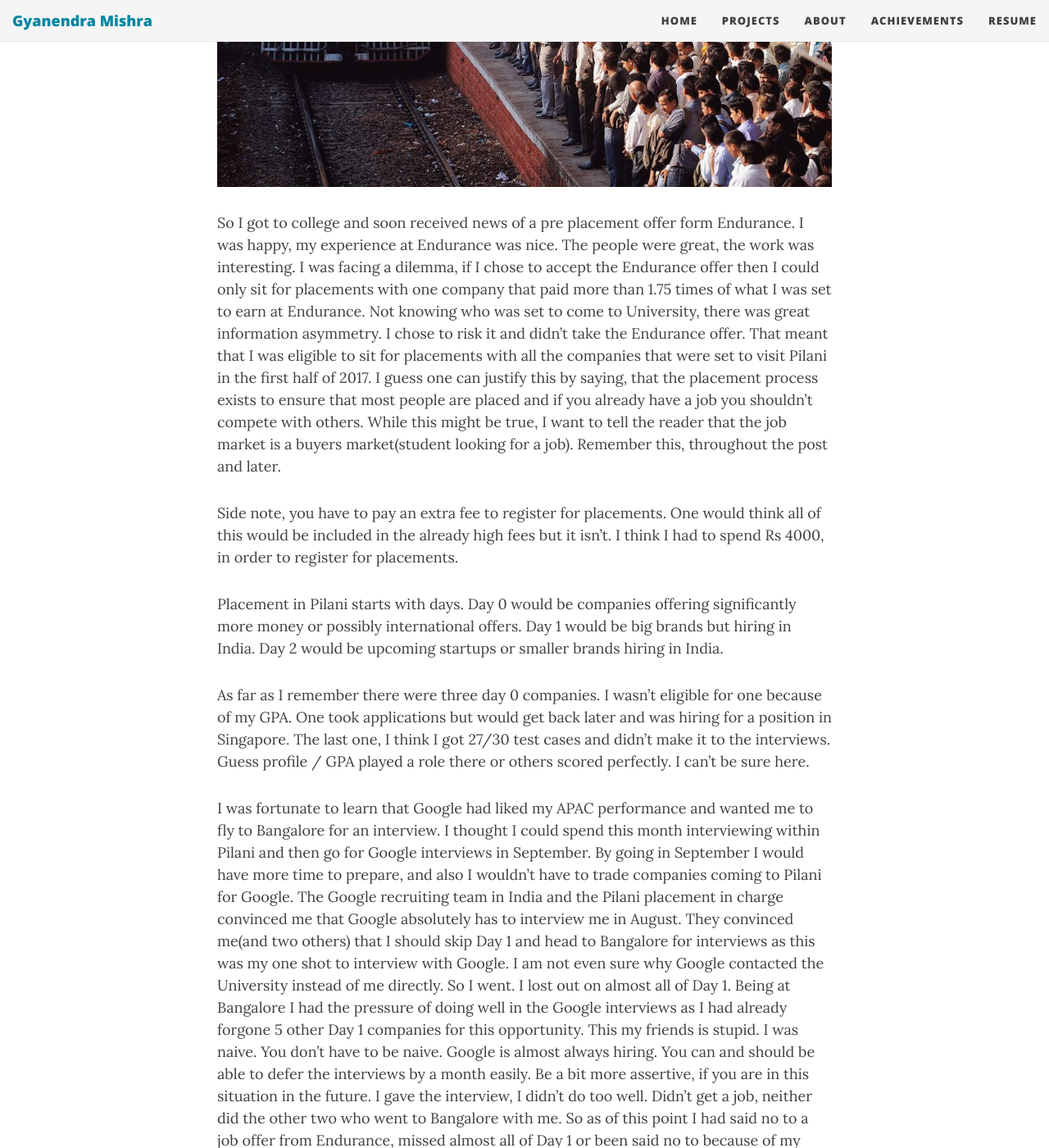
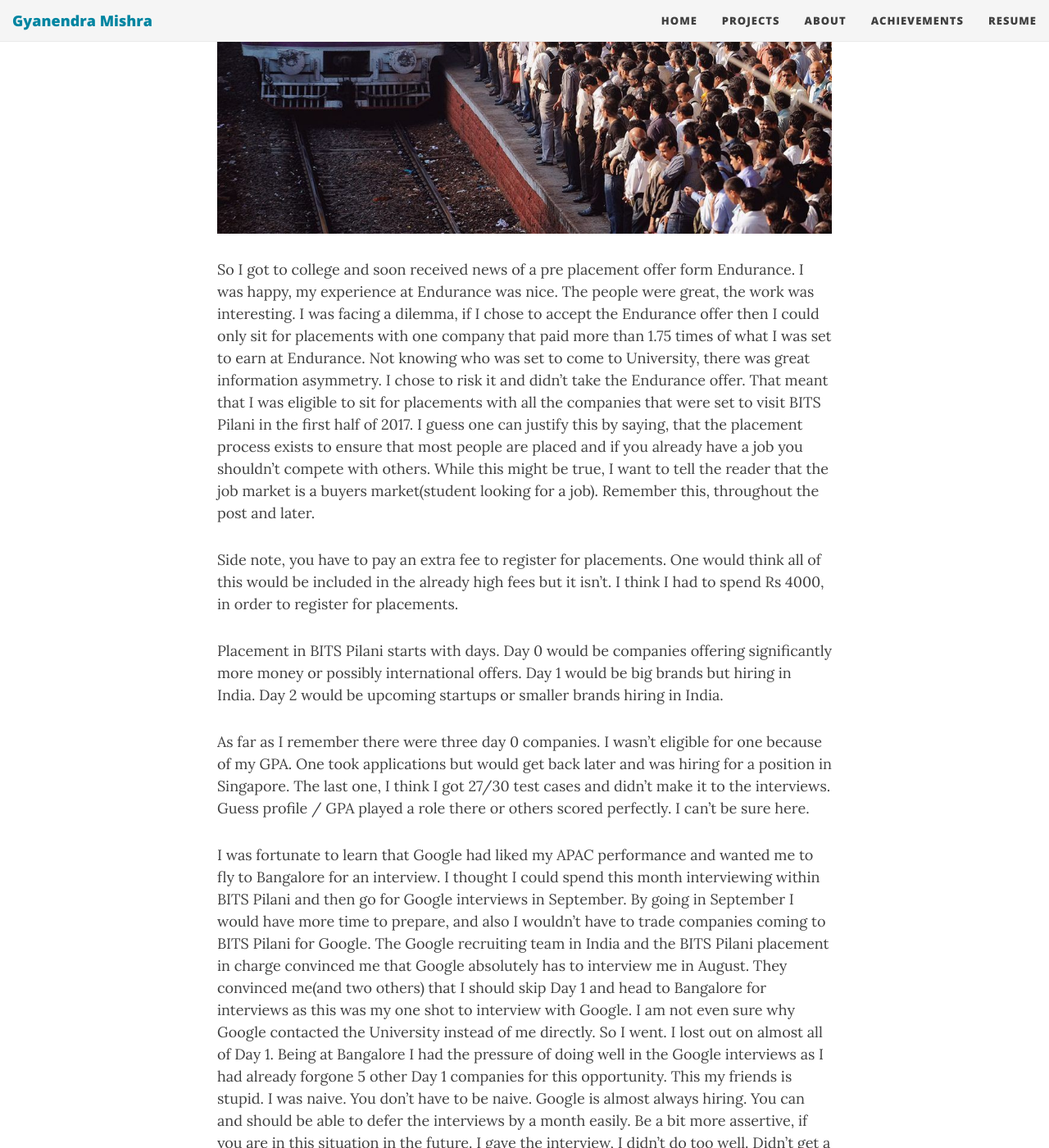
Before and after one commit to h4ck3rk3y/h4ck3rk3y.github.io, a Jekyll site: the page built from _posts/2020-08-08-college-placements-india.md, in a window 1280 px wide and 1400 px high, scrolled down 1728 px. Shown: the whole window at 82% size. Built offline with Jekyll 4.4.1, drawn with Linux system fonts in a browser that asks for light colours; nearby versions of some CDN libraries; comment, search, counter and statistics services are not loaded; some of the changed text lies outside the part shown.

Commit message:
more content

```diff
--- a/_posts/2020-08-08-college-placements-india.md
+++ b/_posts/2020-08-08-college-placements-india.md
@@ -25,7 +27,7 @@
 to get that changed.
 
 **Practice School**: At BITS you do two internships, Practice School 1(PS1) and Practice School 2(PS2). PS1 is after the second year and covers two months of summer holidays. Its a _paid internship_, a student pays
-Pilani for the privilege and almost always makes no money. For the current academic year a student pays Rs 65k for PS1. PS2 is an internship that you do in one of your last two semesters in Pilani. This is also a _paid internship_ but for an entire semester and with good companies, a student pays for this as well but also makes money. Most Software Engineering PS2 students probably break even, or come out positive post Practice School. PS2 also leads to job offers, so its not all bad. They select based on GPA though.
+Pilani for the privilege and almost always makes no money. For the current academic year a student pays Rs 65k for PS1. PS2 is an internship that you do in one of your last two semesters in BITS Pilani. This is also a _paid internship_ but for an entire semester and with good companies, a student pays for this as well but also makes money. Most Software Engineering PS2 students probably break even, or come out positive post Practice School. PS2 also leads to job offers, so its not all bad. They select based on GPA though.
 
 **Placements**: For foreign readers. Placements are campus days in colleges, lots of companies visit colleges and people apply in bulk.
 
@@ -35,18 +37,18 @@
 
 So I got to college and soon received news of a pre placement offer form Endurance. I was happy, my experience at Endurance was nice. The people were great, the work was interesting. I was facing a dilemma,
 if I chose to accept the Endurance offer then I could only sit for placements with one company that paid more than 1.75 times of what I was set to earn at Endurance. Not knowing who was set to come to University,
-there was great information asymmetry. I chose to risk it and didn't take the Endurance offer. That meant that I was eligible to sit for placements with all the companies that were set to visit Pilani in the first
+there was great information asymmetry. I chose to risk it and didn't take the Endurance offer. That meant that I was eligible to sit for placements with all the companies that were set to visit BITS Pilani in the first
 half of 2017. I guess one can justify this by saying, that the placement process exists to ensure that most people are placed and if you already have a job you shouldn't compete with others. While this might be true, I want to tell the reader that the job market is a buyers market(student looking for a job). Remember this, throughout the post and later.
 
 Side note, you have to pay an extra fee to register for placements. One would think all of this would be included in the already high fees but it isn't. I think I had to spend Rs 4000, in order to register for placements.
 
-Placement in Pilani starts with days. Day 0 would be companies offering significantly more  money or possibly international offers. Day 1 would be big brands but hiring in India. Day 2 would be upcoming startups
+Placement in BITS Pilani starts with days. Day 0 would be companies offering significantly more  money or possibly international offers. Day 1 would be big brands but hiring in India. Day 2 would be upcoming startups
 or smaller brands hiring in India.
 
 As far as I remember there were three day 0 companies. I wasn't eligible for one because of my GPA. One took applications but would get back later and was hiring for a position in Singapore. The last one, I think I got 27/30 test cases and didn't make it to the interviews. Guess profile / GPA played a role there or others scored perfectly. I can't be sure here.
 
-I was fortunate to learn that Google had liked my APAC performance and wanted me to fly to Bangalore for an interview. I thought I could spend this month interviewing within Pilani and then go for Google interviews
-in September. By going in September I would have more time to prepare, and also I wouldn't have to trade companies coming to Pilani for Google. The Google recruiting team in India and the Pilani placement in charge convinced me that Google absolutely has to interview me in August. They convinced me(and two others) that I should skip Day 1 and head to Bangalore for interviews as this was my one shot to interview with Google. I am not even sure why Google contacted the University instead of me directly. So I went. I lost out on almost all of Day 1. Being at Bangalore I had the pressure of doing well in the Google interviews as I had already forgone 5 other Day 1 companies for this opportunity. This my friends is stupid. I was naive. You don't have to be naive. Google is almost always hiring. You can and should be able to defer the interviews by a month easily. Be a bit more assertive, if  you are in this situation in the future. I gave the interview, I didn't do too well. Didn't get a job, neither did the other two who went to Bangalore with me. So as of this point I had said no to a job offer from Endurance, missed almost all of Day 1 or been said no to because of my GPA and was waiting to hear back from that one Day 0 job.
+I was fortunate to learn that Google had liked my APAC performance and wanted me to fly to Bangalore for an interview. I thought I could spend this month interviewing within BITS Pilani and then go for Google interviews
+in September. By going in September I would have more time to prepare, and also I wouldn't have to trade companies coming to BITS Pilani for Google. The Google recruiting team in India and the BITS Pilani placement in charge convinced me that Google absolutely has to interview me in August. They convinced me(and two others) that I should skip Day 1 and head to Bangalore for interviews as this was my one shot to interview with Google. I am not even sure why Google contacted the University instead of me directly. So I went. I lost out on almost all of Day 1. Being at Bangalore I had the pressure of doing well in the Google interviews as I had already forgone 5 other Day 1 companies for this opportunity. This my friends is stupid. I was naive. You don't have to be naive. Google is almost always hiring. You can and should be able to defer the interviews by a month easily. Be a bit more assertive, if  you are in this situation in the future. I gave the interview, I didn't do too well. Didn't get a job, neither did the other two who went to Bangalore with me. So as of this point I had said no to a job offer from Endurance, missed almost all of Day 1 or been said no to because of my GPA and was waiting to hear back from that one Day 0 job.
 
 The pressure was immense. Lot of people had already got jobs. I didn't have a job. People were celebrating, throwing placement parties. I was eating food for free. That was nice I guess. I had a call with a senior from college, friend and quiz partner [Sahil Gupta](https://www.linkedin.com/in/sahgup). He was really nice to talk to, he explained that I shouldn't take the rejections/missed opportunities as self validation
 and I should go into the next round with confidence and that I skilled. Again, grateful for having a good senior reach out. I am also grateful for having supporting friends and family, no one ever said I was a in the wrong for not getting placed but people were supportive, most of the anxiety was self imposed.
@@ -84,6 +89,7 @@
 I have other interview experiences from after having a job. I had interviewed with Google again in 2018 for a position in London, that experience was okay. The recruiter was understanding, there was
 no false urgency. Google isn't to blame, the Indian University Placement System is.
 
+To be fair, BITS Placements end up placing a lot of people.
 
 ### Getting back to topic
 
@@ -119,23 +129,27 @@
 In addition to the above I think asking for previous salary should be outlawed in India. You should pay on caliber and not based on what someone earned in the past otherwise if someone has a slow start
 they'll take forever to catch up.
 
-Make a good resume while applying for jobs abroad. The standard Pilani resume has your picture, most jobs abroad don't want your picture as pictures can lead to discrimination. Word your resume properly.
+Make a good resume while applying for jobs abroad. The standard BITS Pilani resume has your picture, most jobs abroad don't want your picture as pictures can lead to discrimination. Word your resume properly.
 If you don't have a high GPA don't mention it. Most places don't care but someone might see a not high GPA and judge your resume.
 
 Having some on line presence and being useful to the Internet helps. I am not twitter famous but if I was, I could simply get a bunch of referrals based on a tweet.
 
 Enjoying programming and having side projects helps as well. Even if the company doesn't explicitly care, you have something to talk about during the interviews and it reflects well. I only got my
-thesis offer in Singapore because of side projects. I only got the job in Singapore(with the startup not the Day 0 Pilani job) because I gave a talk at a meetup.
+thesis offer in Singapore because of side projects. I only got the job in Singapore(with the startup not the Day 0 BITS Pilani job) because I gave a talk at a meetup.
 
 Network and network some more. The only reason I became aware about applying to Bloomberg in London because a classmate wanted some help planning his trip to London for the interview. He knew that I traveled a lot and that I was approachable.
 
 Don't seek validation from job interviews. Prepare and hope for the best. A lot of it is luck.
 
 External recruiters are good people! I am not sure how well this applies to University placements but I found my current job via an external recruiter. I knew about Palantir as a company but I didn't think
-they'd accept my resume. My recruiter referred me and made the process a lot smoother. They can introduce you to good opportunities that you didn't  know existed or could refer you to jobs that you know
+they'd accept my resume. My recruiter referred me and made the process a lot smoother. My recruiter contacted me as some friend told him that I might be looking for a job, again luck. They can introduce you to good opportunities that you didn't  know existed or could refer you to jobs that you know
 exist but you aren't sure of applying directly to.
 
 The last paragraph brings me to another point. Apply everywhere. A lot of people try to tick a lot of boxes in job descriptions before applying. The truth is you don't have to. Don't apply for a `Director of Engineering` when only a new graduate but feel free applying to most junior/new graduate job posts. Job descriptions can be arbitrary, they might add words to create buzz. They might add words just to make
 their job post long enough. Now companies are realizing this problem of checking all boxes and mentioning this on their job post more and more, so I guess things are going in the right direction.
 
+You don't need a degree to find a Software Engineering job. It helps but is not compulsory. Though for jobs in different countries where you need a visa having a degree or valid work experience in the field helps the company convince the immigration agencies that you are qualified for the job and should be chosen instead of others in the country.
+
 Tangential advice. Don't work for free. Not even an internship. Startups run by immediate _seniors_ offering opportunities aren't really offering anything. If they can't pay you in cash, try asking for equity. You could do what they are making you do as a side project or do something more interesting. You could start your own startup even. Almost always ask for money for a job. Getting paid, at  the least makes financial sense and sometime it implies that your work is valued.
+
+In hindsight, Palantir worked out and so did Bloomberg and a few other job offers. College placements don't matter.
```
Also changed, not shown: other parts of _posts/2020-08-08-college-placements-india.md (+9 -0 lines).
